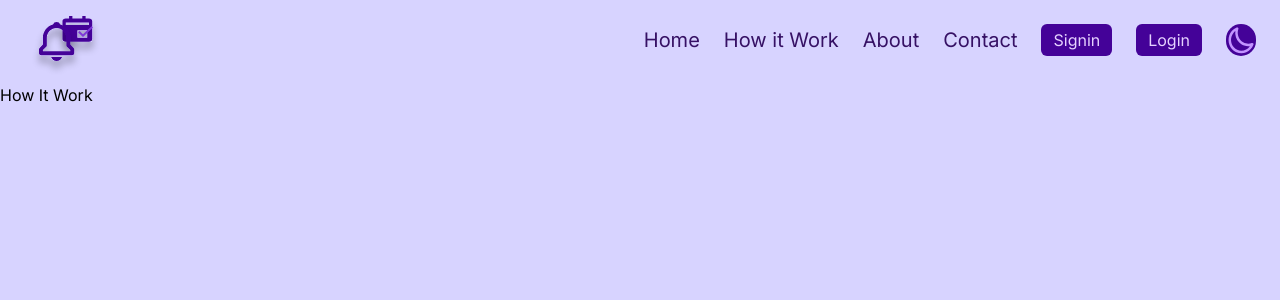
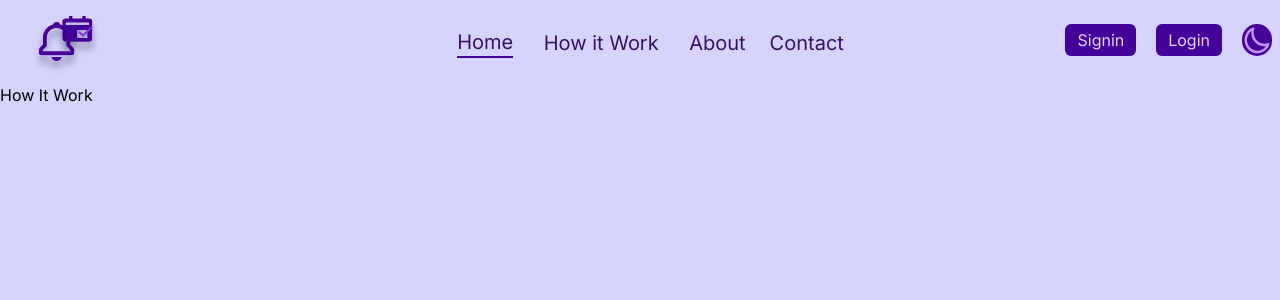
Before and after one commit to diego-vecch/remindpay-frontend, a Next.js app: page /howitwork in a window 1280 px wide. Shown: the top 300 px of the page. Built offline with nearby package versions, Linux system fonts and the light colour scheme.

Commit message:
fix: add position user context in navbar

```diff
--- a/src/components/NavbarHomepage.tsx
+++ b/src/components/NavbarHomepage.tsx
@@ -1,5 +1,6 @@
 'use client'
-import { useState } from 'react'
+import { useState, useContext } from 'react'
+import { NavbarContext } from '@/context/NavbarContext'
 import Link from 'next/link'
 import ButtonMenu from './ButtonMenu'
 import { IconHamburguerMenu, LogoNavbar, IconDarkMode } from './IconsSvg'
@@ -8,17 +9,31 @@ type Active = {
 }
 
 export const NavbarHomepage: React.FC<Active> = ({ active: string }) => {
-/*   const classborder =
+  const { position, setPosition } = useContext(NavbarContext)
+  /*   const classborder =
     'relative before:w-full before:h-1 before:rounded before:bg-blue-regular before:absolute before:-bottom-1' */
+  const LinkSelected = 'border-b-2 border-blue-regular'
+  const LinkNoSelected = ''
   const [open, setOpen] = useState(true)
   const handleNav = (): void => {
     setOpen(!open)
   }
-
+  const selectHome = (): void => {
+    setPosition({
+      home: LinkSelected,
+      how: LinkNoSelected
+    })
+  }
+  const selectHowItWork = (): void => {
+    setPosition({
+      home: LinkNoSelected,
+      how: LinkSelected
+    })
+  }
   return (
     <nav className='sm:items-center text-end sm:flex-wrap font-primary flex justify-center  w-full'>
       <div className='flex justify-center items-start flex-grow md:flex md:items-center  text-purple-dark max-w-[1450px] w-full '>
-        <div className='pt-4 ml-8 mb-2'>
+        <div className='pt-4 ml-8 mb-2 w-full'>
           <Link href='/'>
             <LogoNavbar />
           </Link>
@@ -31,13 +46,15 @@ export const NavbarHomepage: React.FC<Active> = ({ active: string }) => {
           <IconHamburguerMenu /* name={open ? 'close' : 'menu'} */ />
         </div>
 
-        <ul
-          className={`flex-auto text-sm sm:flex-grow self-start hidden sm:flex justify-end pr-6 pt-6 gap-14 md:gap-6 sm:gap-4 items-center lg:text-xl ease-in ${
+        <div
+          className={`flex-auto text-sm sm:flex-grow self-start hidden sm:flex justify-center px-6 pt-7 gap-14 md:gap-6 sm:gap-4 items-center lg:text-xl ease-in ${
             open ? 'top-20' : 'top-[-490px]'
           }`}
         >
           <Link
             href='/'
+            onClick={selectHome}
+            className={`${position.home}`}
             /* className={`lg:inline-block lg:mt-0 font-bold ${
               active == 'home' ? classborder : ''
             }`} */
@@ -45,7 +62,9 @@ export const NavbarHomepage: React.FC<Active> = ({ active: string }) => {
             Home
           </Link>
           <Link
+            onClick={selectHowItWork}
             href='/howitwork'
+            className={`w-16 sm:w-24 lg:w-32 text-center ${position.how}`}
             /* className={`lg:inline-block lg:mt-0 font-bold ${
               active === 'how' ? classborder : ''
             }`} */
@@ -54,6 +73,7 @@ export const NavbarHomepage: React.FC<Active> = ({ active: string }) => {
           </Link>
           <Link
             href='/about'
+            className='text-center'
             /* className={`lg:inline-block lg:mt-0 font-bold ${
               active === 'about' ? classborder : ''
             }`} */
@@ -69,6 +89,13 @@ export const NavbarHomepage: React.FC<Active> = ({ active: string }) => {
             Contact
           </Link>
 
+        </div>
+        <div
+          className={`w-full flex-auto text-sm sm:flex-grow self-start hidden sm:flex justify-end px-2 pt-6 gap-10 md:gap-5 sm:gap-3 items-center lg:text-xl ease-in ${
+            open ? 'top-20' : 'top-[-490px]'
+          }`}
+        >
+
           <Link href='/Signin'>
             <ButtonMenu name='Signin' />
           </Link>
@@ -80,7 +107,7 @@ export const NavbarHomepage: React.FC<Active> = ({ active: string }) => {
           <Link href='/'>
             <IconDarkMode />
           </Link>
-        </ul>
+        </div>
         <div className={!open ? 'mt-16 mr-1 px-2 vy-sm:mr-10 fixed right-8 top-0 w-[30%] ease-in-out duration-500 rounded sm:hidden bg-[#E8E1FF] border-purple-dark border-2' : 'fixed left-[-100%]'}>
 
           <div>
```
